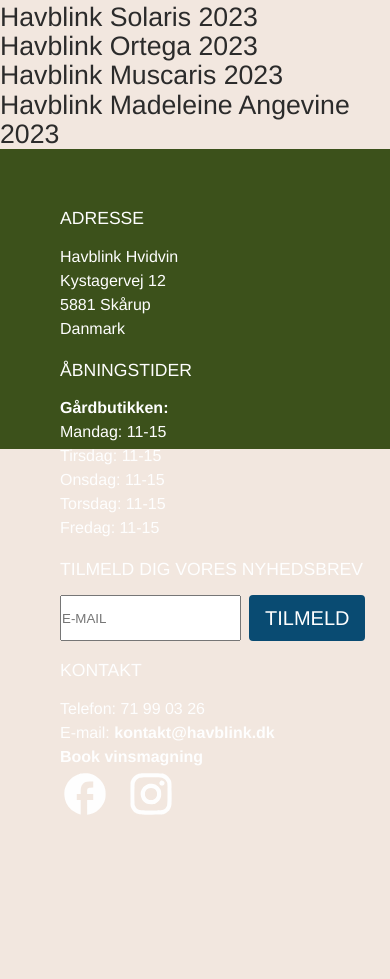
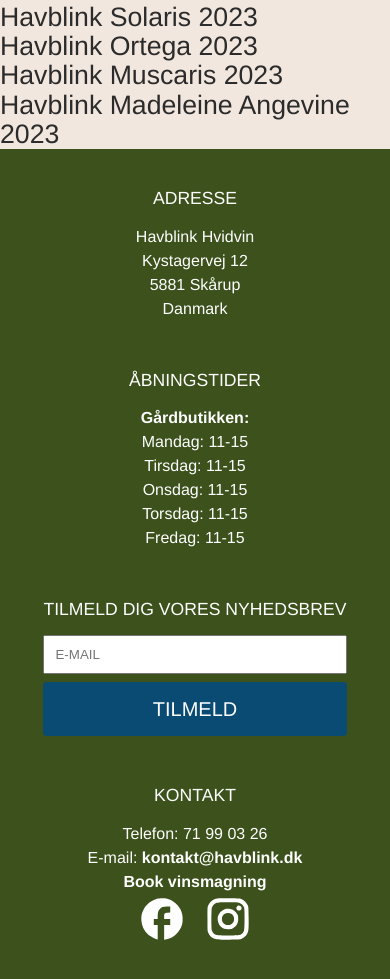
Before and after one commit to SarahNevin/havblink, a plain HTML site: page index.html in a window 390 px wide. Shown: the part 961-1940 px from the top of the page. Before the commit the page ends 1787 px from the top, so only its background shows below. Drawn offline with Linux system fonts and the light colour scheme; a web font is replaced by a local one.

Commit message:
Responsive footer styles tilføjet

```diff
--- a/header-footer.css
+++ b/header-footer.css
@@ -269,3 +269,38 @@
   padding: 0.5rem 1rem;
   color: #fefefe;
 }
+
+/* Footer responsiv */
+
+@media (max-width: 768px) {
+  .footer {
+    flex-direction: column;
+    align-items: center;
+    height: auto;
+    padding: 40px 20px;
+    text-align: center;
+  }
+
+  .footer-sektion {
+    margin-bottom: 30px;
+  }
+
+  .footer .nyhedsbrev form {
+    width: auto;
+    flex-direction: column;
+  }
+
+  .footer .nyhedsbrev input[type="email"] {
+    padding: 10px;
+  }
+
+  .footer .nyhedsbrev .button {
+    display: inline-block;
+    text-align: center;
+    padding: 12px 0;
+  }
+
+  .footer .some-ikoner {
+    justify-content: center;
+  }
+}
```
